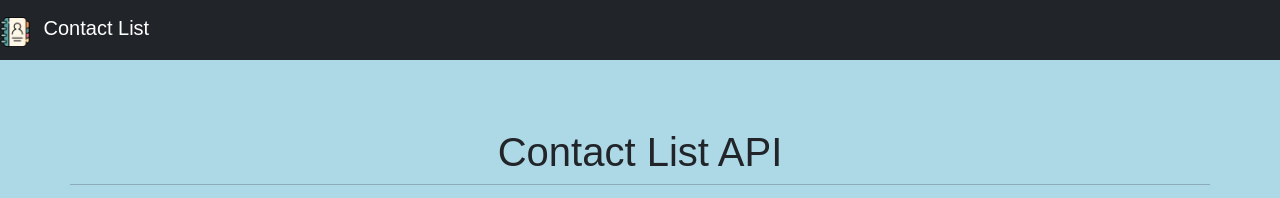
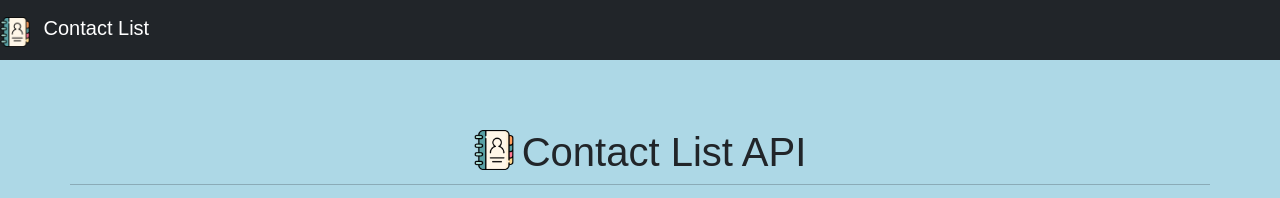
Before and after one commit to sumanchaudhary724/ContactList, a plain HTML site: page index.html in a window 1280 px wide. Shown: the top 198 px of the page. Drawn offline with nearby package versions, Linux system fonts and the light colour scheme; no server answers.

Commit message:
Added icon

```diff
--- a/index.html
+++ b/index.html
@@ -15,8 +15,8 @@
     <!-- Font awesome -->
     <link
       rel="stylesheet"
-      href="https://cdnjs.cloudflare.com/ajax/libs/font-awesome/6.2.1/css/all.min.css"
-      integrity="sha512-MV7K8+y+gLIBoVD59lQIYicR65iaqukzvf/nwasF0nqhPay5w/9lJmVM2hMDcnK1OnMGCdVK+iQrJ7lzPJQd1w=="
+      href="https://cdnjs.cloudflare.com/ajax/libs/font-awesome/6.4.0/css/all.min.css"
+      integrity="sha512-iecdLmaskl7CVkqkXNQ/ZH/XLlvWZOJyj7Yy7tcenmpD1ypASozpmT/E0iPtmFIB46ZmdtAc9eNBvH0H/ZpiBw=="
       crossorigin="anonymous"
       referrerpolicy="no-referrer"
     />
@@ -102,7 +102,15 @@
         <!-- title -->
         <div class="row">
           <div class="col">
-            <h1 class="text-center mt-5">Contact List API</h1>
+            <h1 class="text-center mt-5">
+              <img
+                src="./contacts.png"
+                alt="Logo"
+                width="40"
+                height="40"
+                class="d-inline-block align-text-top me-2"
+              />Contact List API
+            </h1>
           </div>
           <hr />
         </div>
```
